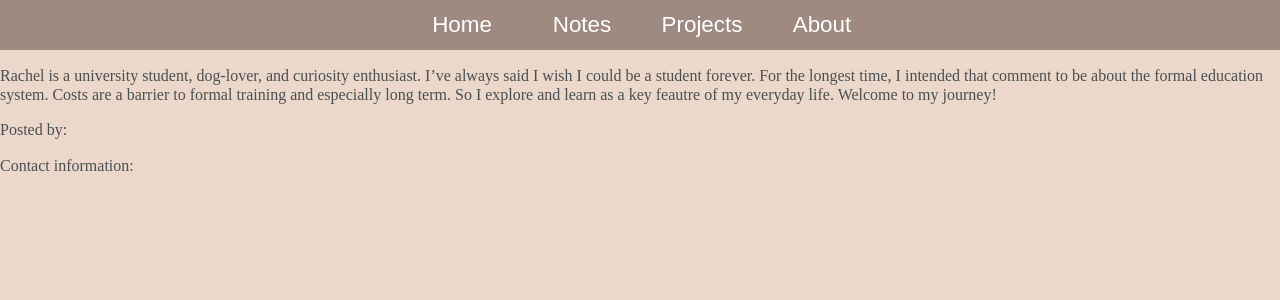
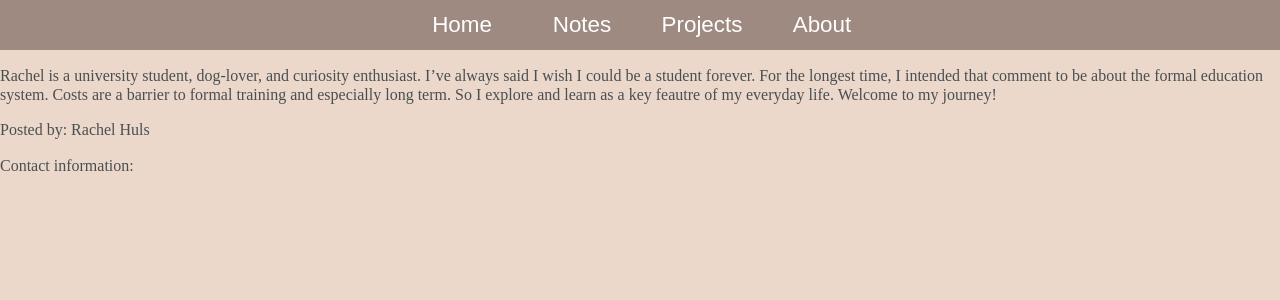
Before and after one commit to rachelhuls/rachelhuls.github.io, a Jekyll site: the page built from index.html, in a window 1280 px wide. Shown: the top 300 px of the page. Built offline with Jekyll 4.4.1, drawn with Linux system fonts in a browser that asks for light colours.

Commit message:
Update _config.yml

```diff
--- a/_config.yml
+++ b/_config.yml
@@ -1,6 +1,7 @@
 title: Rachel Huls
 description: This is my personal website.
 url: https://rachelhuls.github.io/
+author: Rachel Huls
 
 collections:
   notes:
```
